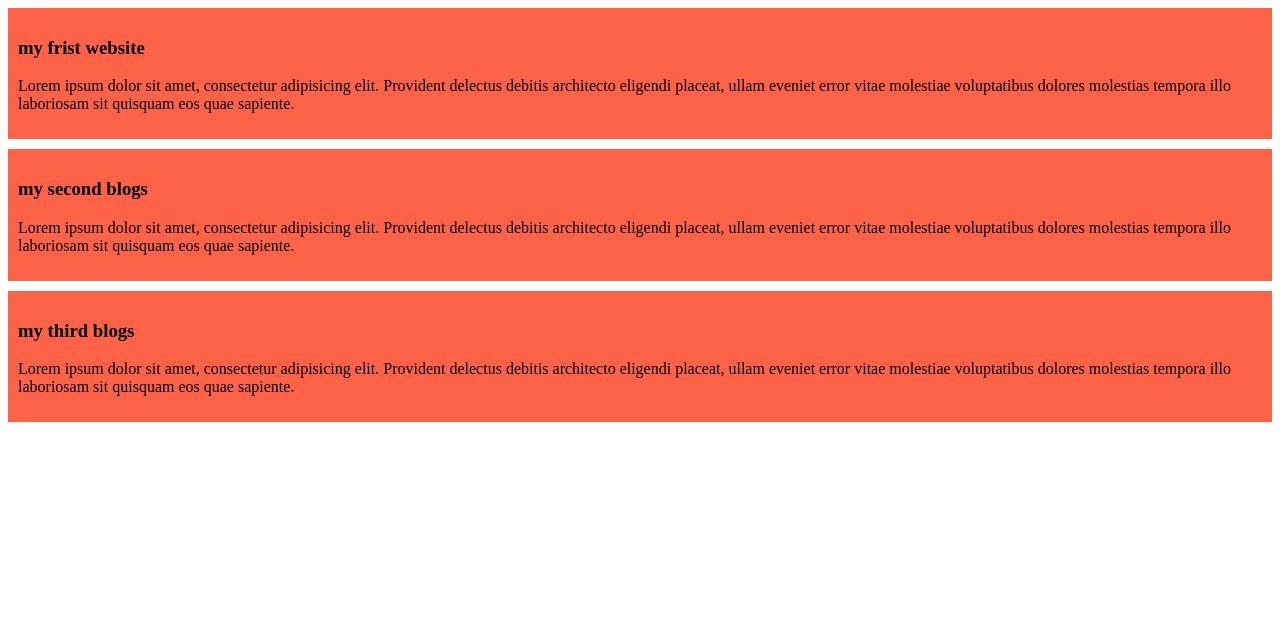
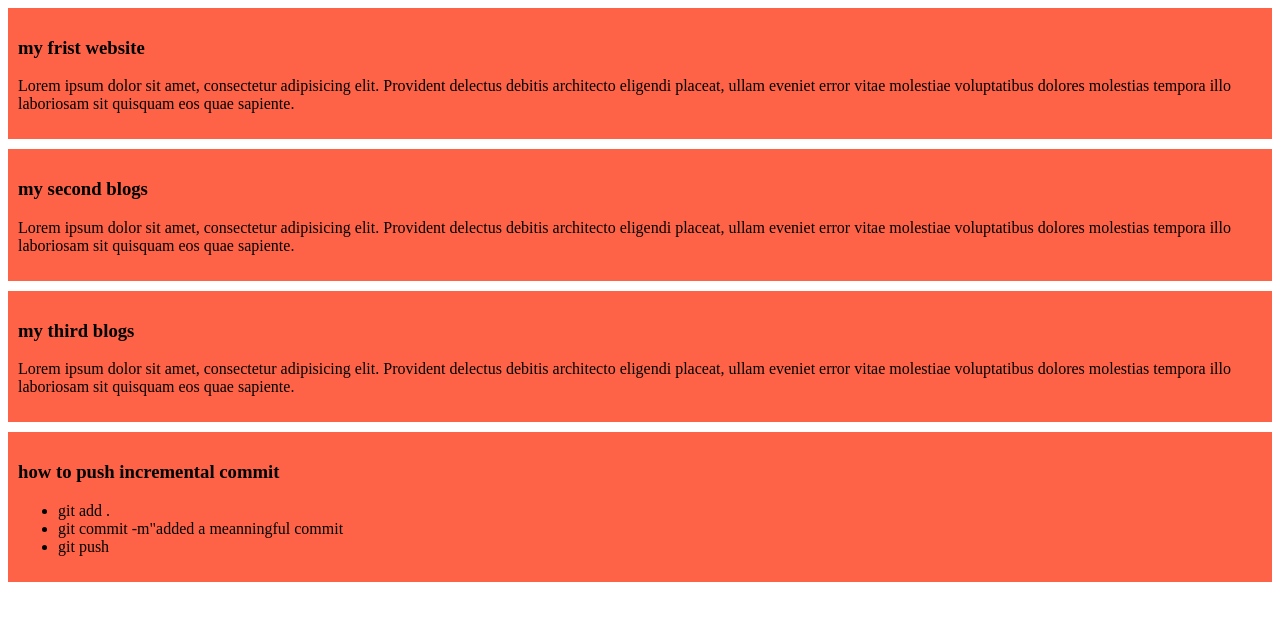
Before and after one commit to asadulislam1122/my-simple-website, a plain HTML site: page index.html in a window 1280 px wide. Drawn offline with Linux system fonts and the light colour scheme.

Commit message:
added a list to push code

```diff
--- a/index.html
+++ b/index.html
@@ -25,5 +25,15 @@
         Lorem ipsum dolor sit amet, consectetur adipisicing elit. Provident delectus debitis architecto eligendi placeat, ullam eveniet error vitae molestiae voluptatibus dolores molestias tempora illo laboriosam sit quisquam eos quae sapiente.
     </p>
 </div>
+<div>
+    <h3> how to push incremental commit</h3>
+    <ul>
+        <li>
+            git add .
+        </li>
+        <li>git commit -m"added a meanningful commit</li>
+        <li>git push</li>
+    </ul>
+</div>
 </body>
 </html>
```
